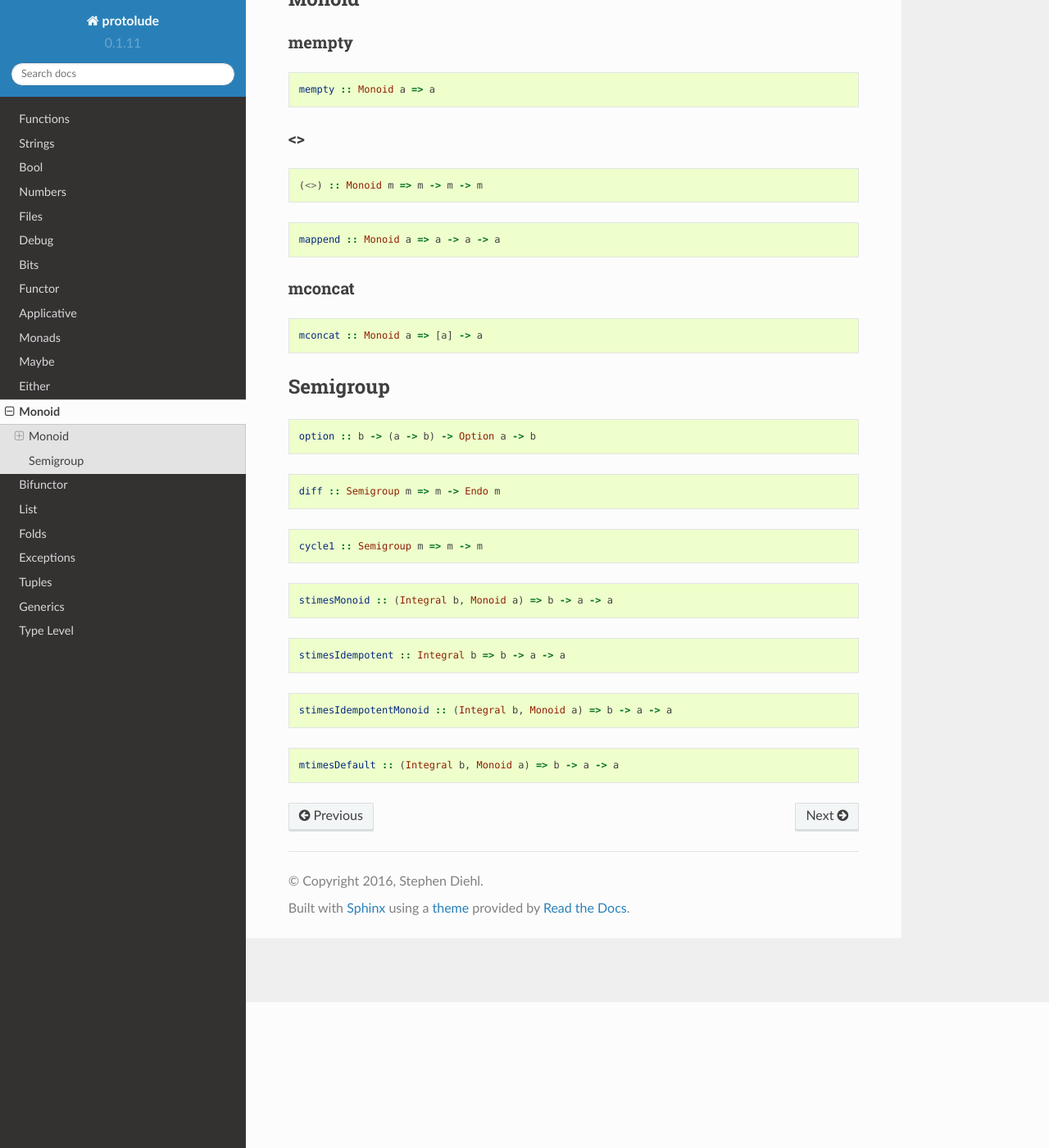
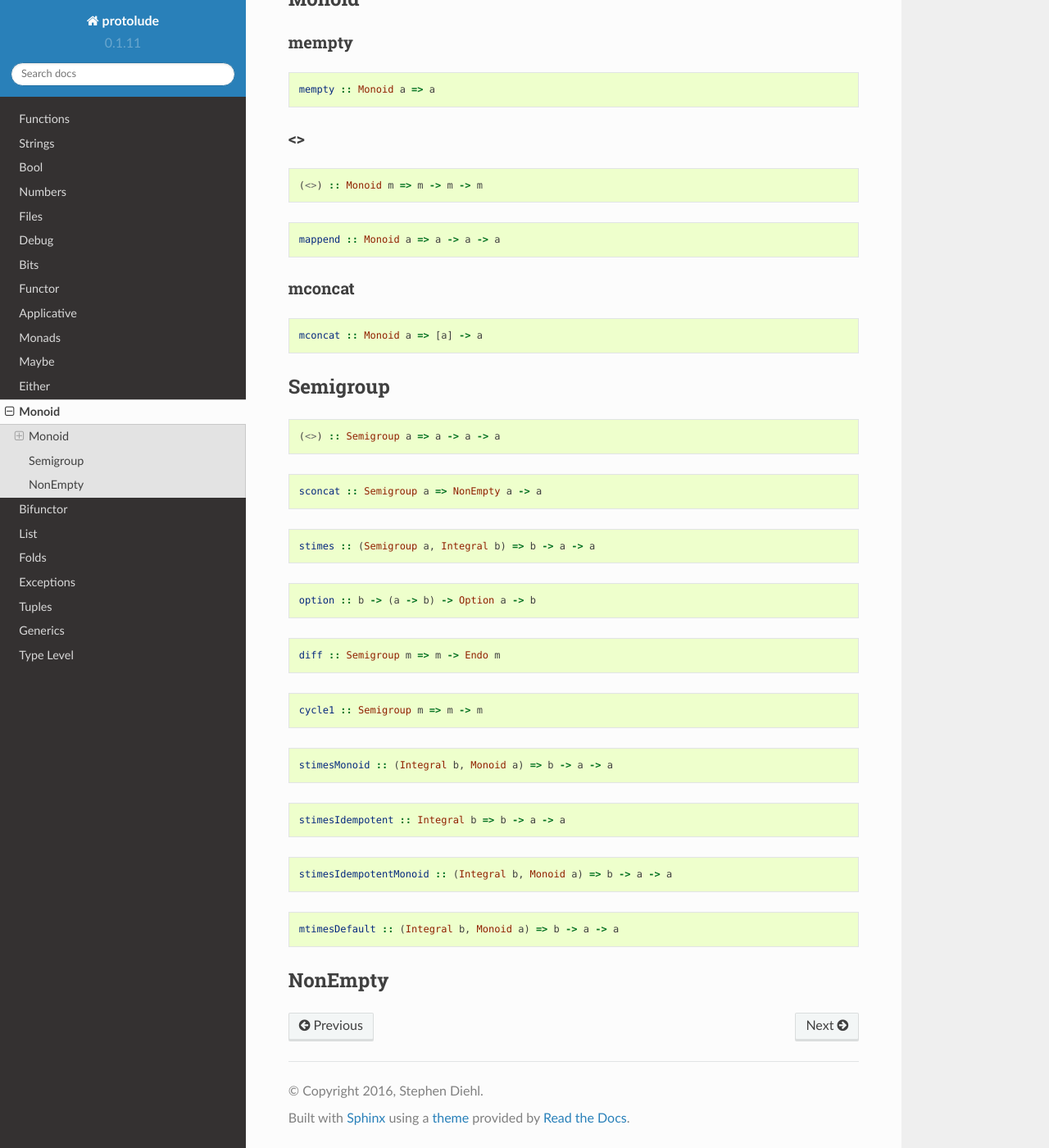
Before and after one commit to kowainik/relude, a Sphinx documentation site: the page built from docs/Monoid.md, in a window 1280 px wide and 1400 px high, scrolled down 178 px. Shown: the whole window at 82% size. Built offline with Sphinx 7.4.7 and the Read the Docs theme 2.0.0, drawn with Linux system fonts in a browser that asks for light colours; pages that are not in the unit, such as notebooks, are missing from menus.

Commit message:
expand semigroup

````diff
--- a/docs/Monoid.md
+++ b/docs/Monoid.md
@@ -29,6 +29,17 @@ mconcat :: Monoid a => [a] -> a
 Semigroup
 ---------
 
+```haskell
+(<>) :: Semigroup a => a -> a -> a
+```
+
+```haskell
+sconcat :: Semigroup a => NonEmpty a -> a
+```
+
+```haskell
+stimes :: (Semigroup a, Integral b) => b -> a -> a
+```
 
 ```haskell
 option :: b -> (a -> b) -> Option a -> b
@@ -57,3 +68,6 @@ stimesIdempotentMonoid :: (Integral b, Monoid a) => b -> a -> a
 ```haskell
 mtimesDefault :: (Integral b, Monoid a) => b -> a -> a
 ```
+
+NonEmpty
+---------
````
Also changed, not shown: 1 other file.
